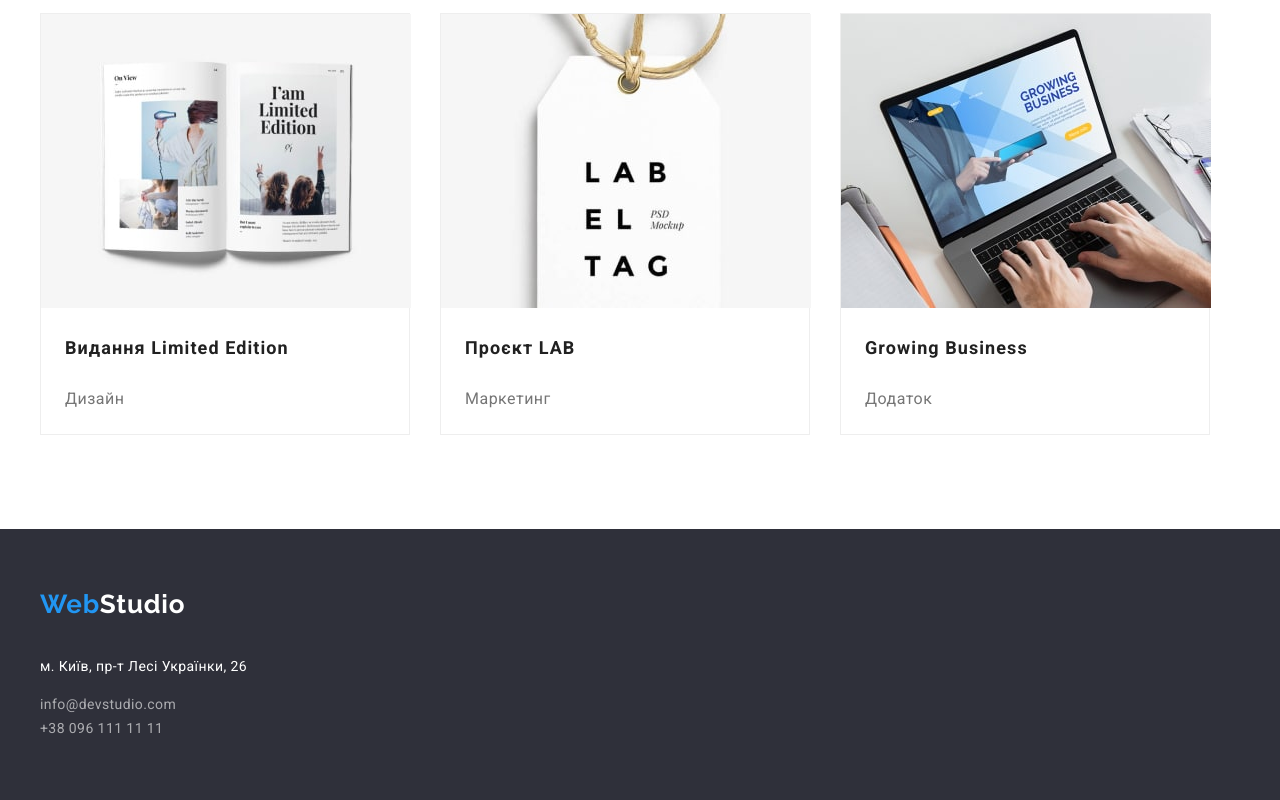
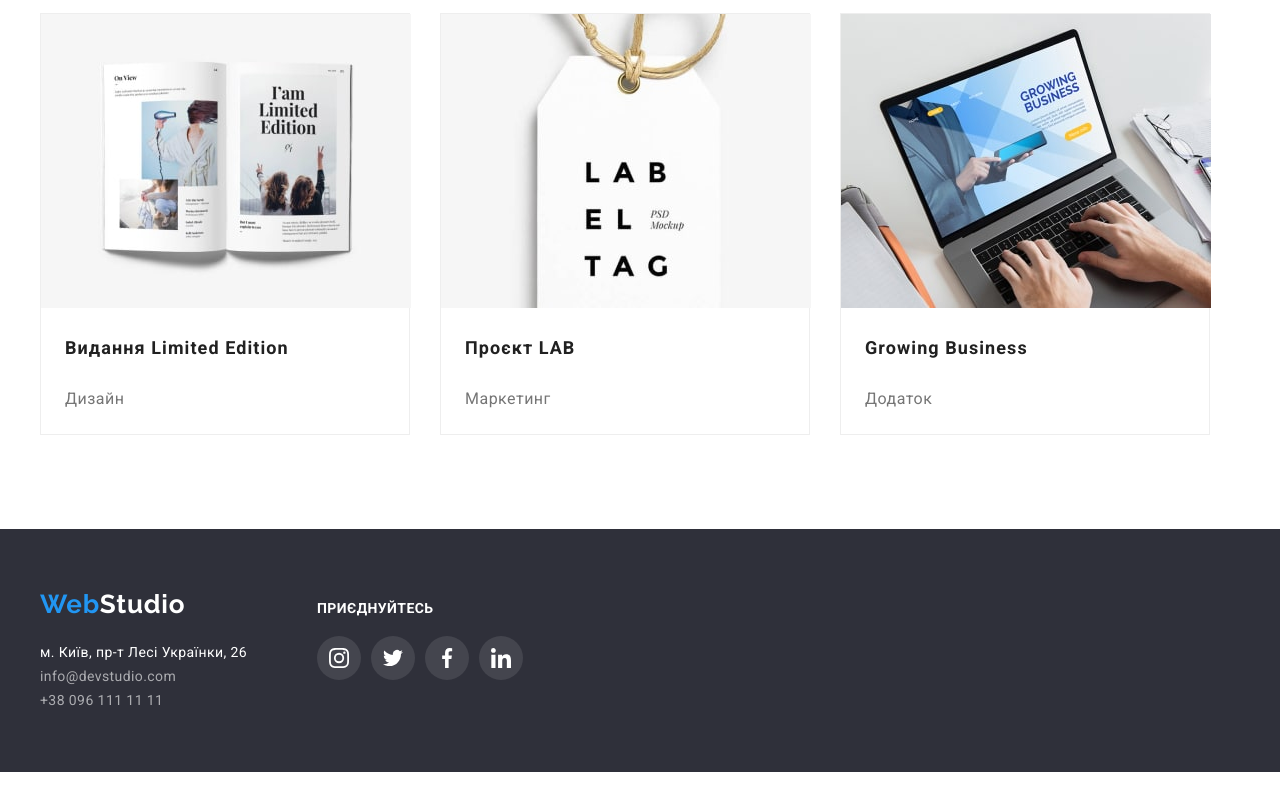
Before and after one commit to bezsmertnyi-oleksandr/goit-markup-hw-04, a plain HTML site: page portfolio.html in a window 1280 px wide. Shown: the part 1156-1956 px from the top of the page. After the commit the page ends 1928 px from the top, so only its background shows below. Drawn offline with nearby package versions, Linux system fonts and the light colour scheme.

Commit message:
Update portfolio.html

```diff
--- a/portfolio.html
+++ b/portfolio.html
@@ -18,10 +18,9 @@
     <link rel="stylesheet" href="./css/style.css" />
   </head>
   <body class="body">
-    <!--Хедер-->
     <header class="header">
       <div class="container main-nav">
-        <a href="/index.html" class="header-logo">
+        <a href="./index.html" class="header-logo">
           Web<span class="logo-studio">Studio</span></a
         >
         <nav class="header-nav">
@@ -41,14 +40,20 @@
         </nav>
         <ul class="header-auth-nav">
           <li class="item">
-            <a href="mailto:info@devstudio.com" class="header-mail-link"
-              >info@devstudio.com</a
-            >
+            <a href="mailto:info@devstudio.com" class="header-mail-link">
+              <svg width="16" height="12" class="contact-icon">
+                <use href="./images/icons.svg#icon-envelope"></use>
+              </svg>
+              info@devstudio.com
+            </a>
           </li>
           <li class="item">
-            <a href="tel:+380961111111" class="header-tel-link"
-              >+38 096 111 11 11</a
-            >
+            <a href="tel:+380961111111" class="header-tel-link">
+              <svg width="10" height="16" class="contact-icon">
+                <use href="./images/icons.svg#icon-smartphone"></use>
+              </svg>
+              +38 096 111 11 11
+            </a>
           </li>
         </ul>
       </div>
@@ -191,18 +196,55 @@
 
     <!--Підвал-->
     <footer class="footer">
-      <div class="container">
+      <div class="container footer-container">
+        <div class="footer-adress">
           <a href="/index.html" class="footer-logo">
             Web<span class="logo-studio-w">Studio</span>
           </a>
           <address>
-          <p class="address">м. Київ, пр-т Лесі Українки, 26</p>
+            <p class="address text">м. Київ, пр-т Лесі Українки, 26</p>
             <a class="link-contact" href="mailto:info@devstudio.com"
               >info@devstudio.com</a
             >
             <br />
-          <a class="link-contact" href="tel:+380961111111">+38 096 111 11 11</a>
+            <a class="link-contact" href="tel:+380961111111"
+              >+38 096 111 11 11</a
+            >
           </address>
+        </div>
+        <div>
+          <h3 class="footer-title">ПРИЄДНУЙТЕСЬ</h3>
+          <ul class="footer-social-icons">
+            <li class="footer-social-item">
+              <a href="" class="footer-social-link">
+                <svg class="footer-social-icon" weight="20" height="20">
+                  <use href="/images/icons.svg#icon-instagram"></use>
+                </svg>
+              </a>
+            </li>
+            <li class="footer-social-item">
+              <a href="" class="footer-social-link">
+                <svg class="footer-social-icon" weight="20" height="20">
+                  <use href="/images/icons.svg#icon-twitter"></use>
+                </svg>
+              </a>
+            </li>
+            <li class="footer-social-item">
+              <a href="" class="footer-social-link">
+                <svg class="footer-social-icon" weight="20" height="20">
+                  <use href="/images/icons.svg#icon-facebook"></use>
+                </svg>
+              </a>
+            </li>
+            <li class="footer-social-item">
+              <a href="" class="footer-social-link">
+                <svg class="footer-social-icon" weight="20" height="20">
+                  <use href="/images/icons.svg#icon-linkedin"></use>
+                </svg>
+              </a>
+            </li>
+          </ul>
+        </div>
       </div>
     </footer>
   </body>
```
Lines whose indentation alone changed are shown as unchanged.
